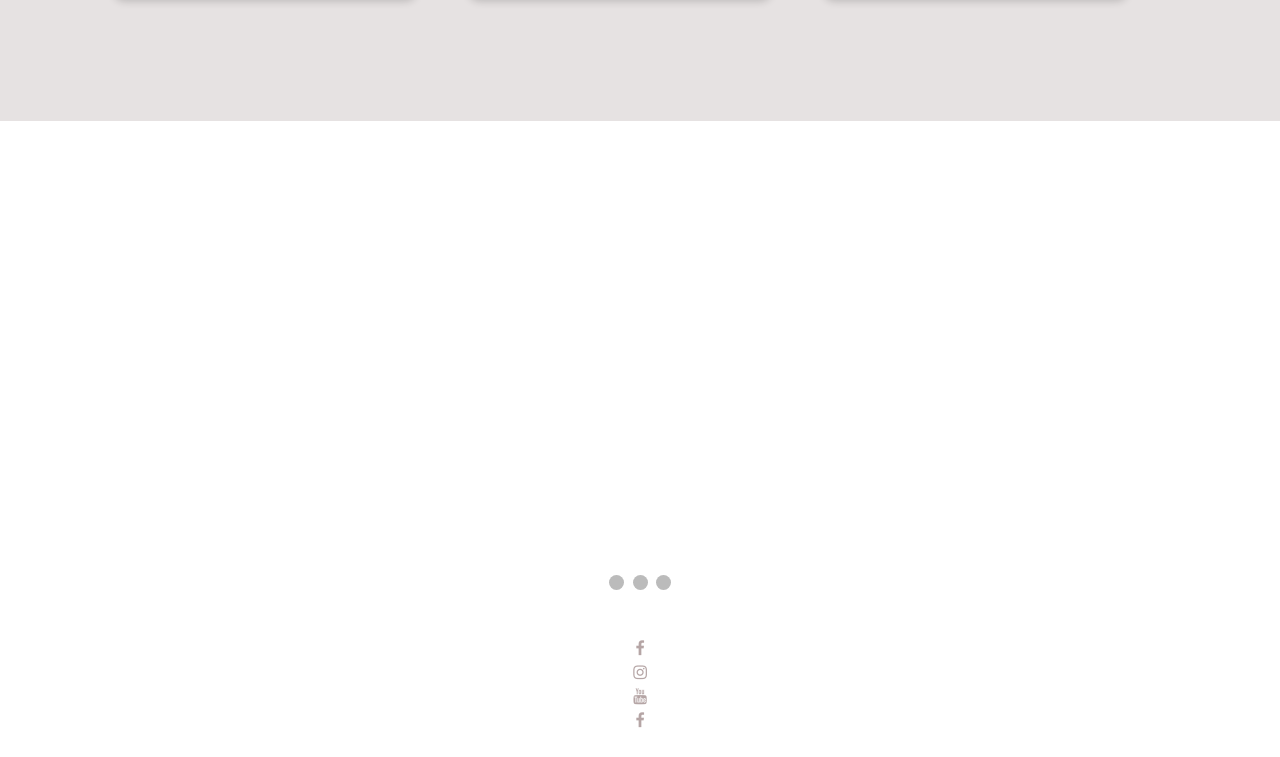
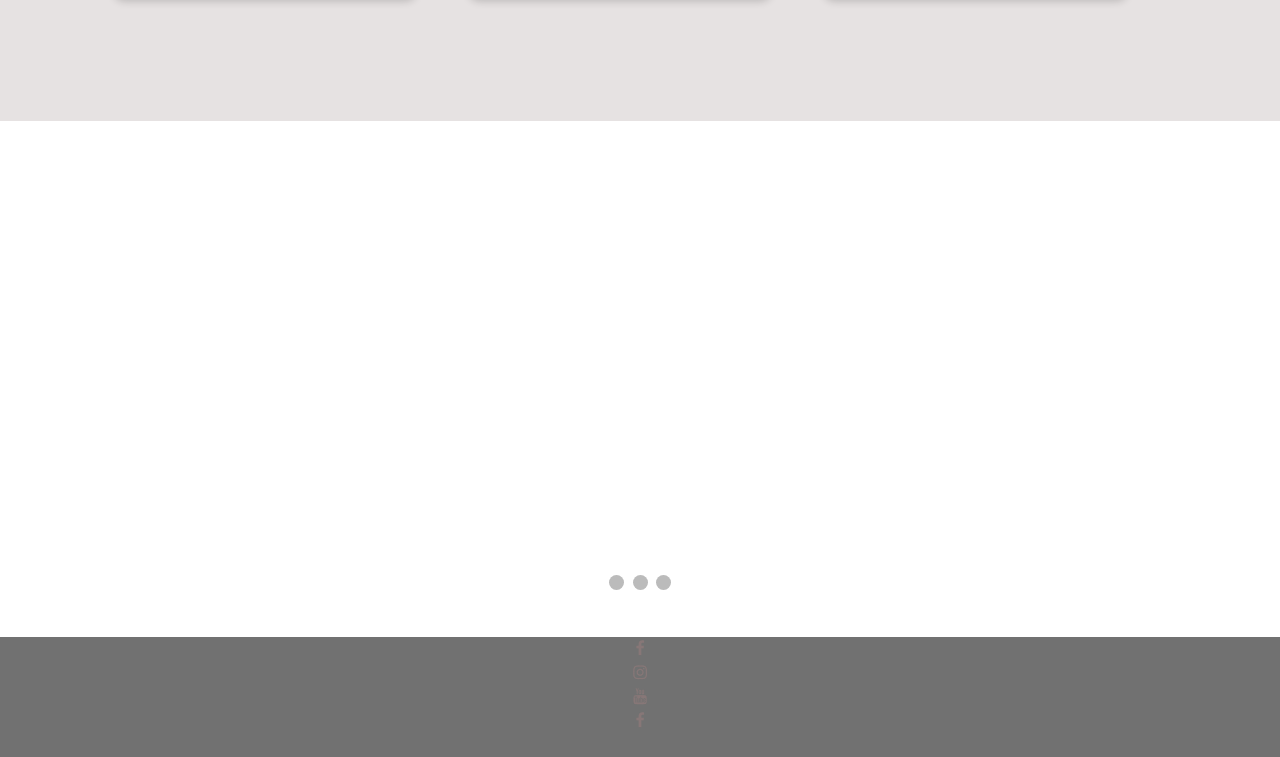
Before and after one commit to Daniel-Nlemedim/yummy1, a plain HTML site: page index.html in a window 1280 px wide. Shown: the part 2830-3587 px from the top of the page. Drawn offline with nearby package versions, Linux system fonts and the light colour scheme.

Commit message:
checking color

```diff
--- a/style.css
+++ b/style.css
@@ -535,7 +535,7 @@ span {
 footer{
   width: 100%;
   text-align: center;
-
+  background-color: #717171;
 }
 
 /* mobile phone view */
```
